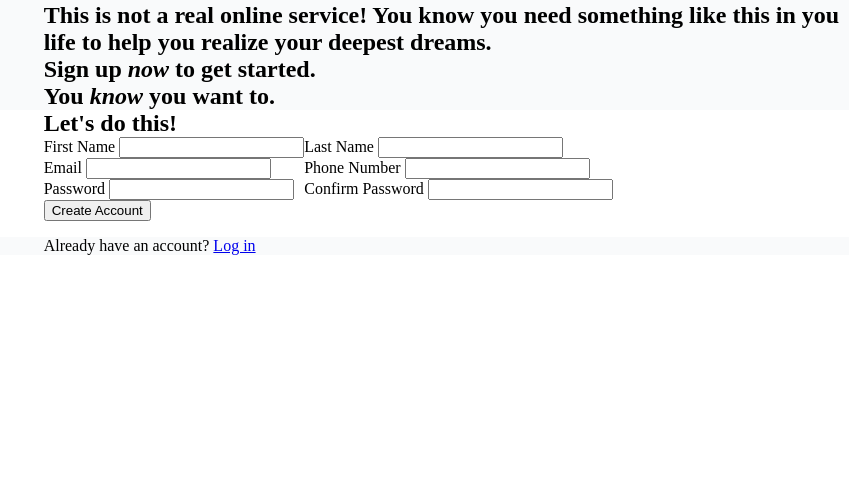
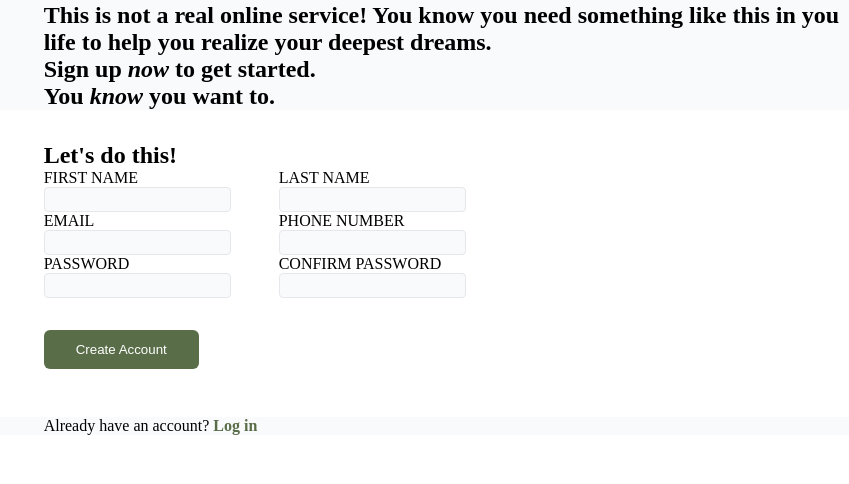
Before and after one commit to Pretty-Flacko/odin-signup-form, a plain HTML site: page index.html in a window 1280 px wide. Shown: the part 158-642 px from the top of the page, 431-1280 px from the left. Drawn offline with Linux system fonts and the light colour scheme.

Commit message:
Add general style to form section

```diff
--- a/style.css
+++ b/style.css
@@ -53,6 +53,50 @@ section {
 h2 {
     margin: 0;
 }
+.form-section {
+    padding: 2rem 3rem;
+}
 .inputs {
     display: flex;
+    gap: 3rem;
 }
+label {
+    text-transform: uppercase;
+}
+input {
+    background-color: rgb(249, 250, 251);
+    border: 1px solid #E5E7EB;
+    border-radius: 4px;
+    padding: 0.25rem;
+    outline: none;
+    transition: border-color 0.2s, box-shadow 0.2s;
+}
+input:focus {
+    border-color: #4A90E2;
+    box-shadow: 0 0 4px rgba(74, 144, 226, 0.5);
+}
+input:invalid {
+    border-color: red;
+}
+.input-group {
+    display: flex;
+    flex-direction: column;
+}
+button {
+    margin-top: 2rem;
+    padding: 0.75rem 2rem;
+    background-color: #596D48;
+    color: white;
+    border: none;
+    border-radius: 6px;
+    cursor: pointer;
+    transition: background-color 0.2s;
+}
+button:hover {
+    background-color: #4f613f;
+}
+.bottom-section a {
+    color: #596D48;
+    text-decoration: none;
+    font-weight: bold;
+}
```
